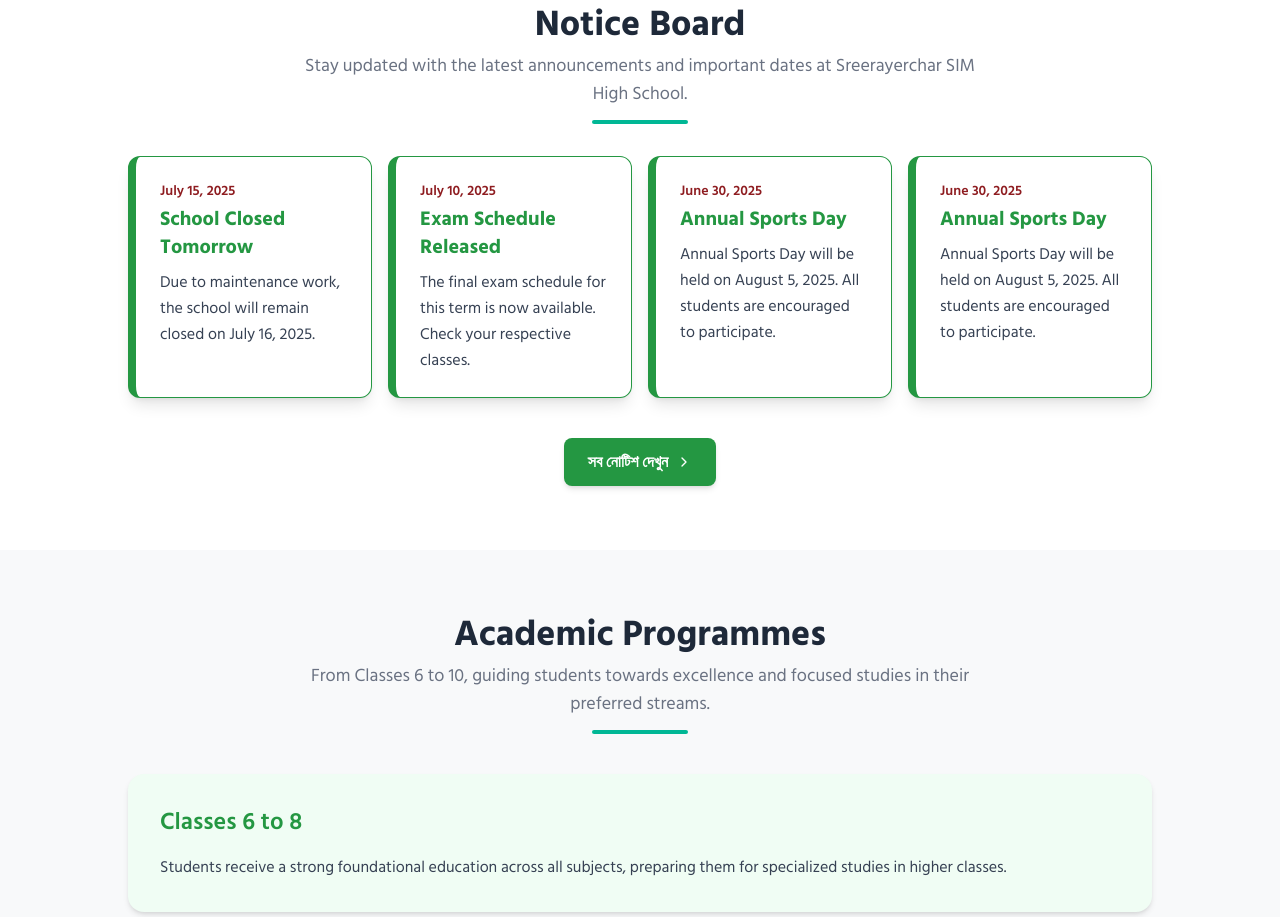
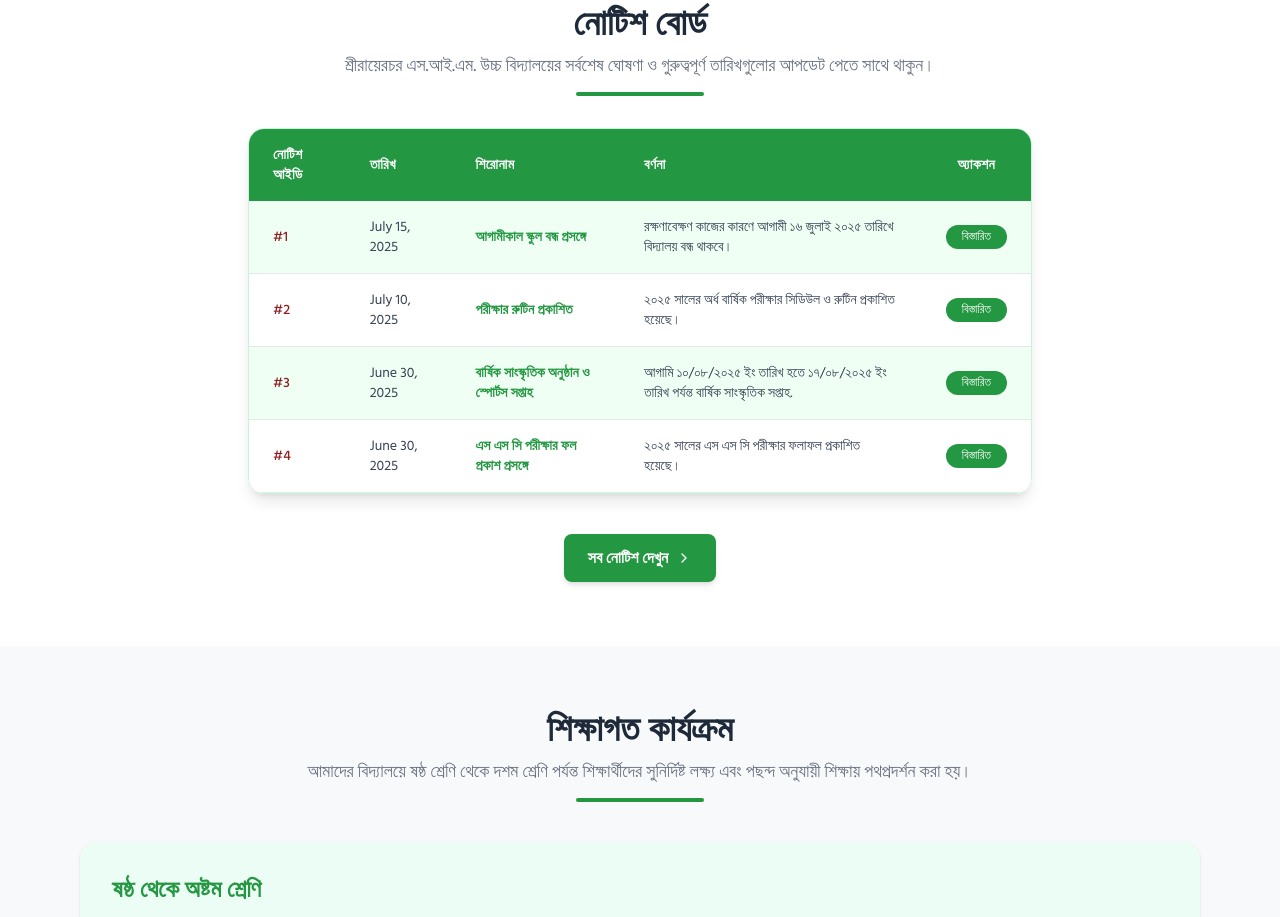
Before and after one commit to jahidul2004/src-sim-school, a React (Vite) app: page / in a window 1280 px wide. Shown: the part 1880-2797 px from the top of the page. Built offline with nearby package versions, Linux system fonts and the light colour scheme.

Commit message:
Another some section bangla converted.

```diff
--- a/src/components/sectionHeader/SectionHeader.jsx
+++ b/src/components/sectionHeader/SectionHeader.jsx
@@ -6,7 +6,7 @@
                 {title}
             </h2>
             <p className="text-base md:text-lg text-gray-500">{subtitle}</p>
-            <div className="w-24 h-1 bg-[#00b795] mx-auto mt-3 rounded-full"></div>
+            <div className="w-24 md:w-32 h-1 bg-[#249742] mx-auto mt-3 rounded-full"></div>
         </div>
     );
 };
--- a/src/pages/home/academicProgrammes/AcademicProgrammes.jsx
+++ b/src/pages/home/academicProgrammes/AcademicProgrammes.jsx
@@ -5,98 +5,85 @@
     return (
         <section className="py-16 px-6 md:px-12 lg:px-20 bg-[#f8f9fa]">
             <SectionHeader
-                title="Academic Programmes"
-                subtitle="From Classes 6 to 10, guiding students towards excellence and focused studies in their preferred streams."
+                title="শিক্ষাগত কার্যক্রম"
+                subtitle="আমাদের বিদ্যালয়ে ষষ্ঠ শ্রেণি থেকে দশম শ্রেণি পর্যন্ত শিক্ষার্থীদের সুনির্দিষ্ট লক্ষ্য এবং পছন্দ অনুযায়ী শিক্ষায় পথপ্রদর্শন করা হয়।"
             />
 
-            <div className="max-w-5xl mx-auto mt-10 space-y-10">
+            <div className="max-w-6xl mx-auto mt-10 space-y-12">
                 {/* Classes 6-8 */}
-                <div className="bg-[#f0fdf4] rounded-2xl p-8 shadow-md">
-                    <h3 className="text-2xl font-semibold text-[#249742] mb-4">
-                        Classes 6 to 8
+                <div className="bg-[#ecfdf5] rounded-2xl p-8 shadow-sm hover:shadow-md transition duration-300">
+                    <h3 className="text-2xl font-semibold text-[#249742] mb-3">
+                        ষষ্ঠ থেকে অষ্টম শ্রেণি
                     </h3>
-                    <p className="text-gray-700 leading-relaxed">
-                        Students receive a strong foundational education across
-                        all subjects, preparing them for specialized studies in
-                        higher classes.
+                    <p className="text-gray-700 leading-relaxed text-justify">
+                        এই স্তরে শিক্ষার্থীরা বাংলা, ইংরেজি, গণিত, বিজ্ঞান,
+                        সমাজবিজ্ঞানসহ সকল বিষয়ে একটি শক্তিশালী ভিত্তি গড়ে তোলে।
+                        পরবর্তী শ্রেণিগুলোর জন্য এটি গুরুত্বপূর্ণ প্রস্তুতির
+                        সময়।
                     </p>
                 </div>
 
                 {/* Classes 9-10 */}
-                <div className="bg-[#fff4f4] rounded-2xl p-8 shadow-md">
-                    <h3 className="text-2xl font-semibold text-[#8E1C20] mb-4">
-                        Classes 9 & 10
+                <div className="bg-[#fff4f4] rounded-2xl p-8 shadow-sm hover:shadow-md transition duration-300">
+                    <h3 className="text-2xl font-semibold text-[#8E1C20] mb-3">
+                        নবম ও দশম শ্রেণি
                     </h3>
-                    <p className="text-gray-700 leading-relaxed mb-6">
-                        At this stage, students choose their preferred stream
-                        and study in departments tailored to their interests and
-                        career goals.
+                    <p className="text-gray-700 leading-relaxed text-justify mb-6">
+                        নবম শ্রেণি থেকে শিক্ষার্থীরা তাদের আগ্রহ ও ভবিষ্যৎ
+                        লক্ষ্য অনুযায়ী বিভাগ নির্বাচন করে – বিজ্ঞান, ব্যবসায়
+                        শিক্ষা অথবা মানবিক। প্রতিটি বিভাগে সংশ্লিষ্ট বিষয়ের উপর
+                        বিশেষ গুরুত্ব দেওয়া হয়।
                     </p>
 
-                    <div className="grid grid-cols-1 md:grid-cols-3 gap-8">
+                    <div className="grid grid-cols-1 md:grid-cols-3 gap-6">
                         {/* Science */}
-                        <div className="relative rounded-xl p-6 bg-white shadow-md border border-transparent hover:border-[#249742] cursor-pointer group">
-                            {/* Gradient border */}
-                            <div className="absolute -inset-1 rounded-xl bg-gradient-to-r from-[#249742] via-[#8E1C20] to-[#249742] opacity-0"></div>
-
-                            <div className="relative flex flex-col items-center text-center gap-6">
+                        <div className="relative rounded-xl p-6 bg-white shadow-sm hover:shadow-lg hover:border-[#249742] transition duration-300 group">
+                            <div className="relative flex flex-col items-center text-center gap-4">
                                 <div className="text-[#249742] text-5xl">
                                     <FaFlask />
                                 </div>
-                                <div>
-                                    <h4 className="text-2xl font-bold text-[#249742] mb-2">
-                                        Science
+                                <h4 className="text-xl font-bold text-[#249742]">
+                                    বিজ্ঞান বিভাগ
                                 </h4>
-                                    <p className="text-gray-700 text-base leading-relaxed max-w-xl">
-                                        For students passionate about Physics,
-                                        Chemistry, Biology, and Mathematics,
-                                        laying the groundwork for medical,
-                                        engineering, and scientific careers.
+                                <p className="text-gray-700 text-sm leading-relaxed">
+                                    পদার্থবিজ্ঞান, রসায়ন, জীববিজ্ঞান এবং গণিতের
+                                    উপর ভিত্তি করে মেডিকেল, ইঞ্জিনিয়ারিং এবং
+                                    গবেষণাধর্মী পেশার জন্য প্রস্তুতি।
                                 </p>
-                                </div>
                             </div>
                         </div>
 
                         {/* Business Studies */}
-                        <div className="relative rounded-xl p-6 bg-white shadow-md border border-transparent hover:border-[#249742] cursor-pointer group">
-                            <div className="absolute -inset-1 rounded-xl"></div>
-
-                            <div className="relative flex flex-col items-center text-center gap-6">
+                        <div className="relative rounded-xl p-6 bg-white shadow-sm hover:shadow-lg hover:border-[#249742] transition duration-300 group">
+                            <div className="relative flex flex-col items-center text-center gap-4">
                                 <div className="text-[#249742] text-5xl">
                                     <FaChartLine />
                                 </div>
-                                <div>
-                                    <h4 className="text-2xl font-bold text-[#249742] mb-2">
-                                        Business Studies
+                                <h4 className="text-xl font-bold text-[#249742]">
+                                    ব্যবসায় শিক্ষা
                                 </h4>
-                                    <p className="text-gray-700 text-base leading-relaxed max-w-xl">
-                                        Focused on Commerce, Accounting,
-                                        Finance, and Management, preparing
-                                        students for careers in business and
-                                        entrepreneurship.
+                                <p className="text-gray-700 text-sm leading-relaxed">
+                                    হিসাববিজ্ঞান, ব্যবসায় সংগঠন ও ব্যবস্থাপনা,
+                                    অর্থনীতি ইত্যাদি বিষয় শেখার মাধ্যমে
+                                    ব্যবসায়িক ও উদ্যোক্তা জীবনের জন্য প্রস্তুতি।
                                 </p>
-                                </div>
                             </div>
                         </div>
 
                         {/* Humanities */}
-                        <div className="relative rounded-xl p-6 bg-white shadow-md border border-transparent hover:border-[#249742] cursor-pointer group">
-                            <div className="absolute -inset-1 rounded-xl"></div>
-
-                            <div className="relative flex flex-col items-center text-center gap-6">
+                        <div className="relative rounded-xl p-6 bg-white shadow-sm hover:shadow-lg hover:border-[#249742] transition duration-300 group">
+                            <div className="relative flex flex-col items-center text-center gap-4">
                                 <div className="text-[#249742] text-5xl">
                                     <FaLandmark />
                                 </div>
-                                <div>
-                                    <h4 className="text-2xl font-bold text-[#249742] mb-2">
-                                        Humanities
+                                <h4 className="text-xl font-bold text-[#249742]">
+                                    মানবিক বিভাগ
                                 </h4>
-                                    <p className="text-gray-700 text-base leading-relaxed max-w-xl">
-                                        Emphasizing History, Geography, Civics,
-                                        and Arts for students interested in
-                                        social sciences and creative fields.
+                                <p className="text-gray-700 text-sm leading-relaxed">
+                                    ইতিহাস, ভূগোল, নাগরিকশাস্ত্র ও চারুকলার উপর
+                                    ভিত্তি করে সমাজবিজ্ঞান, সাহিত্য ও সৃজনশীল
+                                    পেশার জন্য প্রস্তুতি।
                                 </p>
-                                </div>
                             </div>
                         </div>
                     </div>
--- a/src/pages/home/atAglance/AtAGlance.jsx
+++ b/src/pages/home/atAglance/AtAGlance.jsx
@@ -17,7 +17,7 @@
                 {/* Img div */}
                 <div className="w-full md:w-1/2">
                     <img
-                        className="border-2 border-[#249743] p-2 md:p-4"
+                        className="border-2 border-[#249743] p-2 md:p-4 rounded-lg"
                         src="https://i.ibb.co/DYd16TV/5680e4eb-33ea-48b7-85a1-a2c75c66651f.jpg"
                         alt=""
                     />
@@ -49,7 +49,7 @@
                         </span>
                     </p>
                     <Link
-                        className="btn bg-[#249743] text-white border-none outline-none rounded-none flex items-center gap-2 w-max"
+                        className="btn bg-[#249743] text-white border-none outline-none flex items-center gap-2 w-max rounded-lg"
                         to={"/about"}
                     >
                         আরো পরুন <IoIosArrowDropright />
--- a/src/pages/home/noticeBoard/NoticeBoard.jsx
+++ b/src/pages/home/noticeBoard/NoticeBoard.jsx
@@ -5,30 +5,29 @@
     {
         id: 1,
         date: "July 15, 2025",
-        title: "School Closed Tomorrow",
+        title: "আগামীকাল স্কুল বন্ধ প্রসঙ্গে",
         description:
-            "Due to maintenance work, the school will remain closed on July 16, 2025.",
+            "রক্ষণাবেক্ষণ কাজের কারণে আগামী ১৬ জুলাই ২০২৫ তারিখে বিদ্যালয় বন্ধ থাকবে।",
     },
     {
         id: 2,
         date: "July 10, 2025",
-        title: "Exam Schedule Released",
+        title: "পরীক্ষার রুটিন প্রকাশিত",
         description:
-            "The final exam schedule for this term is now available. Check your respective classes.",
+            "২০২৫ সালের অর্ধ বার্ষিক পরীক্ষার সিডিউল ও রুটিন প্রকাশিত হয়েছে।",
     },
     {
         id: 3,
         date: "June 30, 2025",
-        title: "Annual Sports Day",
+        title: "বার্ষিক সাংস্কৃতিক অনুষ্ঠান ও স্পোর্টস সপ্তাহ",
         description:
-            "Annual Sports Day will be held on August 5, 2025. All students are encouraged to participate.",
+            "আগামি ১০/০৮/২০২৫ ইং তারিখ হতে ১৭/০৮/২০২৫ ইং তারিখ পর্যন্ত বার্ষিক সাংস্কৃতিক সপ্তাহ.",
     },
     {
         id: 4,
         date: "June 30, 2025",
-        title: "Annual Sports Day",
-        description:
-            "Annual Sports Day will be held on August 5, 2025. All students are encouraged to participate.",
+        title: "এস এস সি পরীক্ষার ফল প্রকাশ প্রসঙ্গে",
+        description: "২০২৫ সালের এস এস সি পরীক্ষার ফলাফল প্রকাশিত হয়েছে।",
     },
 ];
 
@@ -36,29 +35,54 @@
     return (
         <section className="py-16 px-6 md:px-12 lg:px-20">
             <SectionHeader
-                title="Notice Board"
-                subtitle="Stay updated with the latest announcements and important dates at Sreerayerchar SIM High School."
+                title="নোটিশ বোর্ড"
+                subtitle="শ্রীরায়েরচর এস.আই.এম. উচ্চ বিদ্যালয়ের সর্বশেষ ঘোষণা ও গুরুত্বপূর্ণ তারিখগুলোর আপডেট পেতে সাথে থাকুন।"
             />
 
-            <div className="max-w-5xl mx-auto grid grid-cols-2 md:grid-cols-4 gap-4">
-                {notices.map((notice) => (
-                    <div
-                        key={notice.id}
-                        className="border bg-white rounded-xl shadow-lg p-6 border-l-8 border-[#249742] hover:shadow-2xl transition-shadow duration-300 cursor-pointer"
-                    >
-                        <div>
-                            <p className="text-sm text-[#8E1C20] font-semibold mb-1">
-                                {notice.date}
-                            </p>
-                            <h3 className="text-xl font-bold text-[#249742]">
-                                {notice.title}
-                            </h3>
-                            <p className="text-gray-700 mt-2 text-base leading-relaxed">
-                                {notice.description}
-                            </p>
-                        </div>
-                    </div>
-                ))}
+            <div className="w-[95%] md:w-[80%] lg:w-[70%] mx-auto">
+                <div className="overflow-x-auto mt-8 shadow-lg rounded-2xl border border-[#C6F6D5]">
+                    <table className="min-w-full text-sm text-left text-gray-700 bg-white">
+                        <thead className="bg-[#249742] text-white text-sm uppercase tracking-wide">
+                            <tr>
+                                <th className="px-6 py-4">নোটিশ আইডি</th>
+                                <th className="px-6 py-4">তারিখ</th>
+                                <th className="px-6 py-4">শিরোনাম</th>
+                                <th className="px-6 py-4">বর্ণনা</th>
+                                <th className="px-6 py-4 text-center">
+                                    অ্যাকশন
+                                </th>
+                            </tr>
+                        </thead>
+                        <tbody>
+                            {notices.map((notice, index) => (
+                                <tr
+                                    key={notice.id}
+                                    className={`border-b border-gray-200 hover:bg-[#f7fcf9] transition-colors duration-200 ${
+                                        index % 2 === 0
+                                            ? "bg-[#F0FFF4]"
+                                            : "bg-white"
+                                    }`}
+                                >
+                                    <td className="px-6 py-4 font-medium text-[#8E1C20]">
+                                        #{notice.id}
+                                    </td>
+                                    <td className="px-6 py-4">{notice.date}</td>
+                                    <td className="px-6 py-4 font-semibold text-[#249742]">
+                                        {notice.title}
+                                    </td>
+                                    <td className="px-6 py-4 line-clamp-2">
+                                        {notice.description}
+                                    </td>
+                                    <td className="px-6 py-4 text-center">
+                                        <button className="bg-[#249742] hover:bg-[#1f7d39] text-white text-xs px-4 py-1 rounded-full transition-all duration-200">
+                                            বিস্তারিত
+                                        </button>
+                                    </td>
+                                </tr>
+                            ))}
+                        </tbody>
+                    </table>
+                </div>
             </div>
             <div className="text-center mt-10">
                 <button
```
Lines whose indentation alone changed are shown as unchanged.
